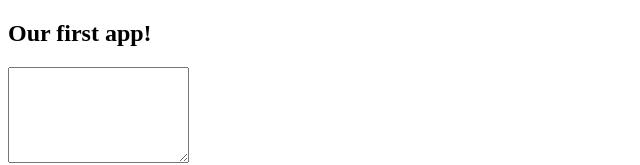
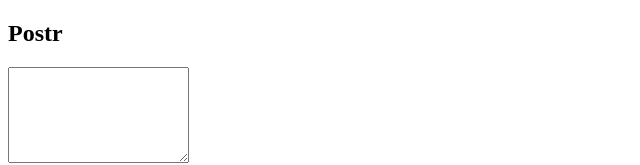
Before and after one commit to ParinGandhi/postr, an Angular app: page / in a window 1280 px wide. Shown: the top 165 px of the page, without its empty margins (0-640 px from the left). Built offline with nearby package versions, Linux system fonts and the light colour scheme.

Commit message:
Added ngModel

```diff
--- a/src/app/app.component.html
+++ b/src/app/app.component.html
@@ -1,3 +1,3 @@
-<h2>Our first app!</h2>
+<h2>Postr</h2>
 <app-posts-create></app-posts-create>
 <router-outlet></router-outlet>
--- a/src/app/app.module.ts
+++ b/src/app/app.module.ts
@@ -1,5 +1,6 @@
 import { BrowserModule } from '@angular/platform-browser';
 import { NgModule } from '@angular/core';
+import { FormsModule } from '@angular/forms';
 
 import { AppRoutingModule } from './app-routing.module';
 import { AppComponent } from './app.component';
@@ -12,7 +13,8 @@
   ],
   imports: [
     BrowserModule,
-    AppRoutingModule
+    AppRoutingModule,
+    FormsModule
   ],
   providers: [],
   bootstrap: [AppComponent]
--- a/src/app/components/posts-create/posts-create.component.html
+++ b/src/app/components/posts-create/posts-create.component.html
@@ -1,4 +1,4 @@
-<textarea rows="6" [value]="newPost"></textarea>
+<textarea rows="6" [(ngModel)]="enteredValue"></textarea>
 <hr>
 <button (click)="onAddPost()">Save Post</button>
 <p>{{ newPost }}</p>
--- a/src/app/components/posts-create/posts-create.component.ts
+++ b/src/app/components/posts-create/posts-create.component.ts
@@ -7,9 +7,10 @@
 })
 export class PostsCreateComponent implements OnInit {
   newPost = "";
+  enteredValue = "";
 
   onAddPost() {
-    this.newPost = "The user's new post.";
+    this.newPost = this.enteredValue;
   }
 
   constructor() { }
```
